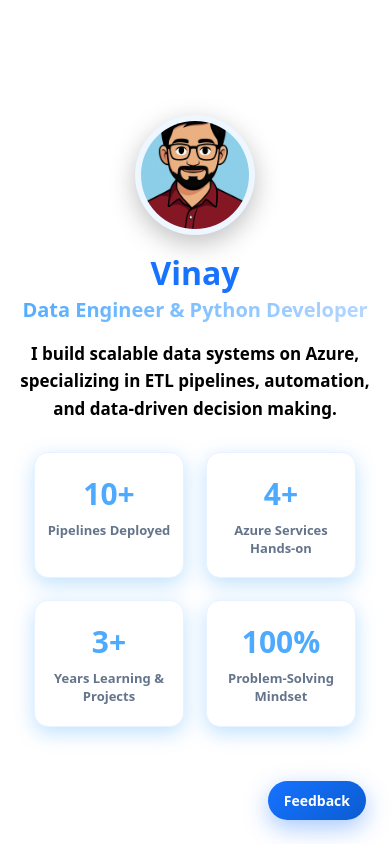
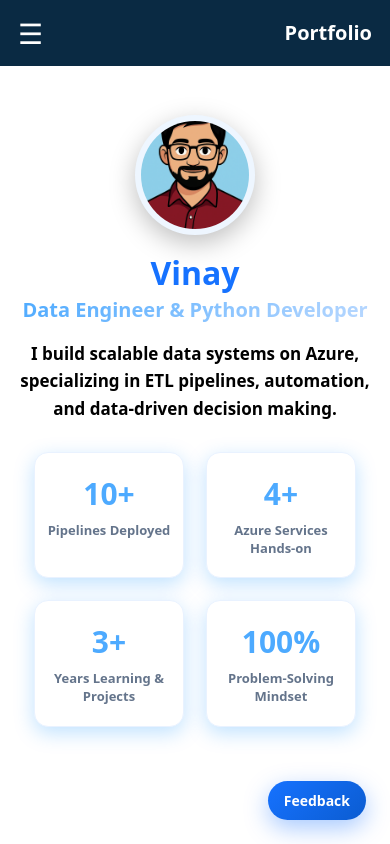
Before and after one commit to VinayHubz/vinay-portfolio, a React (Create React App) app: page / in a window 390 px wide. Built offline with nearby package versions, Linux system fonts and the light colour scheme; no server answers.

Commit message:
Added mobile responsive navbar with hamburger menu

```diff
--- a/src/components/Navbar.css
+++ b/src/components/Navbar.css
@@ -1,4 +1,4 @@
-/* SIDEBAR */
+/* SIDEBAR MAIN */
 .sidebar {
   width: 240px;
   height: 100vh;
@@ -10,6 +10,8 @@
   overflow-y: auto;
   display: flex;
   flex-direction: column;
+  transition: left 0.3s ease;
+  z-index: 10;
 }
 
 /* Title */
@@ -28,43 +30,101 @@
   margin: 0;
 }
 
-/* MENU ITEMS — NORMAL */
+/* Menu Items */
 .sidebar-menu li {
   display: flex;
   align-items: center;
   gap: 12px;
-
-  font-size: 16px;       /* reduced from 18 */
+  font-size: 16px;
   font-weight: 500;
-
-  padding: 10px 12px;    /* reduced from 14px → FIXES BIG SIZE */
+  padding: 10px 12px;
   border-radius: 10px;
-
   color: #dbeafe;
   cursor: pointer;
-
   transition: background 0.25s ease, transform 0.15s ease;
 }
 
-/* ICON SIZE */
+/* Icon size */
 .sidebar-menu li img {
   width: 24px;
   height: 24px;
 }
 
-/* HOVER (clean + small) */
+/* Hover */
 .sidebar-menu li:hover {
   background: #1e3a8a;
   transform: scale(1.01);
 }
 
-/* ACTIVE (much smaller now — FIXED) */
+/* Active */
 .sidebar-menu li.active {
   background: #2563eb;
   color: #ffffff;
+  padding: 10px 12px;
+  border-radius: 10px;
+  transform: scale(1.02);
+}
 
-  padding: 10px 12px;     /* same as normal → NO SIZE JUMP */
-  border-radius: 10px;
+/* ------------------------------- */
+/*       MOBILE RESPONSIVE         */
+/* ------------------------------- */
 
-  transform: scale(1.02); /* tiny highlight */
+.mobile-header {
+  display: none;
 }
+
+/* mobile header styles */
+.hamburger {
+  background: none;
+  border: none;
+  font-size: 28px;
+  color: white;
+  cursor: pointer;
+}
+
+.mobile-title {
+  color: white;
+  font-size: 20px;
+  font-weight: 600;
+}
+
+/* Overlay behind sidebar */
+.overlay {
+  position: fixed;
+  top: 0;
+  left: 0;
+  width: 100%;
+  height: 100%;
+  background: rgba(0,0,0,0.45);
+  z-index: 8;
+}
+
+/* ------------------------------- */
+/*    MOBILE ≤ 768px SCREEN FIX     */
+/* ------------------------------- */
+
+@media (max-width: 768px) {
+
+  /* Hide sidebar on mobile (off-screen) */
+  .sidebar {
+    left: -260px;
+  }
+
+  /* Show when menu is open */
+  .sidebar.open {
+    left: 0;
+  }
+
+  /* Show top navbar on mobile only */
+  .mobile-header {
+    display: flex;
+    align-items: center;
+    justify-content: space-between;
+    background: #0a2a43;
+    padding: 14px 18px;
+    position: fixed;
+    width: 100%;
+    top: 0;
+    z-index: 9;
+  }
+}
--- a/src/components/Navbar.js
+++ b/src/components/Navbar.js
@@ -1,16 +1,40 @@
-import React from "react";
+import React, { useState } from "react";
 import "./Navbar.css";
 
 const Navbar = ({ active, setActive }) => {
+  const [open, setOpen] = useState(false); // mobile menu open/close
+
+  const handleMenuClick = (section) => {
+    setActive(section);
+    setOpen(false); // close drawer on click
+  };
+
   return (
-    <div className="sidebar">
+    <>
+      {/* MOBILE TOP NAVBAR */}
+      <div className="mobile-header">
+        <button
+          className="hamburger"
+          onClick={() => setOpen(!open)}
+        >
+          ☰
+        </button>
+
+        <h2 className="mobile-title">Portfolio</h2>
+      </div>
+
+      {/* OVERLAY (visible only when menu open) */}
+      {open && <div className="overlay" onClick={() => setOpen(false)} />}
+
+      {/* SIDEBAR */}
+      <div className={`sidebar ${open ? "open" : ""}`}>
         <h2 className="sidebar-title">Portfolio</h2>
 
         <ul className="sidebar-menu">
 
           <li
             className={active === "home" ? "active" : ""}
-          onClick={() => setActive("home")}
+            onClick={() => handleMenuClick("home")}
           >
             <img src={require("../assets/home.png")} alt="Home" />
             <span>Home</span>
@@ -18,7 +42,7 @@ const Navbar = ({ active, setActive }) => {
 
           <li
             className={active === "skills" ? "active" : ""}
-          onClick={() => setActive("skills")}
+            onClick={() => handleMenuClick("skills")}
           >
             <img src={require("../assets/skills.png")} alt="Skills" />
             <span>Skills</span>
@@ -26,7 +50,7 @@ const Navbar = ({ active, setActive }) => {
 
           <li
             className={active === "projects" ? "active" : ""}
-          onClick={() => setActive("projects")}
+            onClick={() => handleMenuClick("projects")}
           >
             <img src={require("../assets/projects.png")} alt="Projects" />
             <span>Projects</span>
@@ -34,7 +58,7 @@ const Navbar = ({ active, setActive }) => {
 
           <li
             className={active === "contact" ? "active" : ""}
-          onClick={() => setActive("contact")}
+            onClick={() => handleMenuClick("contact")}
           >
             <img src={require("../assets/contact.png")} alt="Contact" />
             <span>Contact</span>
@@ -42,7 +66,7 @@ const Navbar = ({ active, setActive }) => {
 
           <li
             className={active === "resume" ? "active" : ""}
-          onClick={() => setActive("resume")}
+            onClick={() => handleMenuClick("resume")}
           >
             <img src={require("../assets/resume.png")} alt="Resume" />
             <span>Resume</span>
@@ -50,13 +74,14 @@ const Navbar = ({ active, setActive }) => {
 
           <li
             className={active === "career" ? "active" : ""}
-          onClick={() => setActive("career")}
+            onClick={() => handleMenuClick("career")}
           >
             🗺️ Career
           </li>
 
         </ul>
       </div>
+    </>
   );
 };
 
```
Lines whose indentation alone changed are shown as unchanged.
